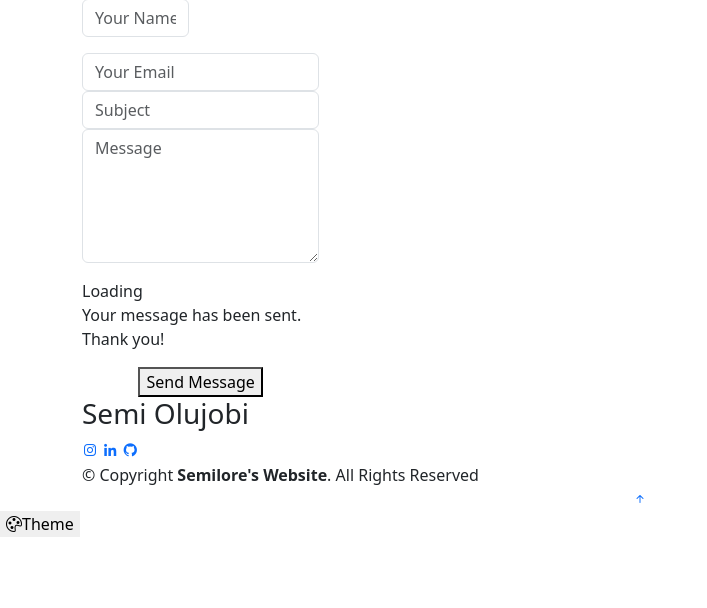
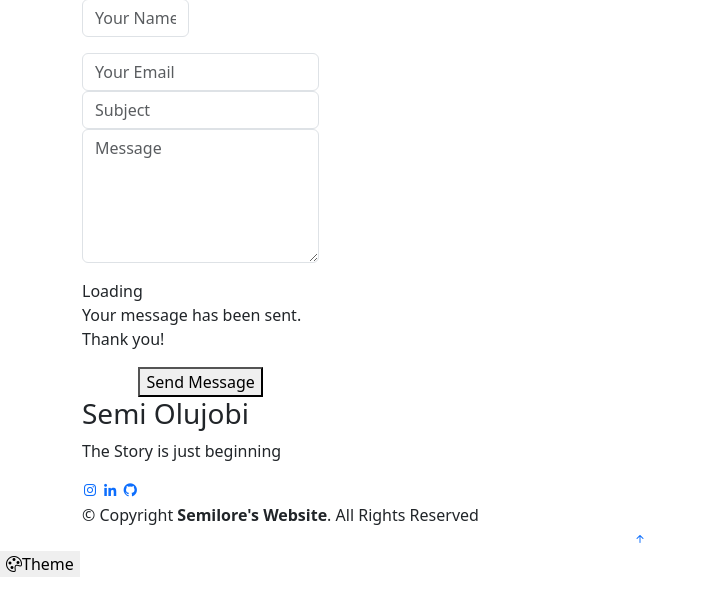
Before and after one commit to semiolujobi/portfolio-project, a Django app: page / in a window 1280 px wide. Shown: the part 3527-4135 px from the top of the page, without its empty margins (0-707 px from the left). Before the commit the page ends 4064 px from the top, so only its background shows below. Run offline with Django 3.2, Linux system fonts and the light colour scheme; some libraries are stand-ins or nearby versions.

Commit message:
commit 4

```diff
--- a/jobs/templates/jobs/home.html
+++ b/jobs/templates/jobs/home.html
@@ -469,6 +469,7 @@
   <footer id="footer">
     <div class="container">
       <h3>Semi Olujobi</h3>
+      <p>The Story is just beginning</p>
       <div class="social-links">
         <a href="https://www.instagram.com/semithemaverick" class="instagram"><i class="bx bxl-instagram"></i></a>
         <a href="https://www.linkedin.com/in/semiolujobi/" class="linkedin"><i class="bx bxl-linkedin"></i></a>
```
